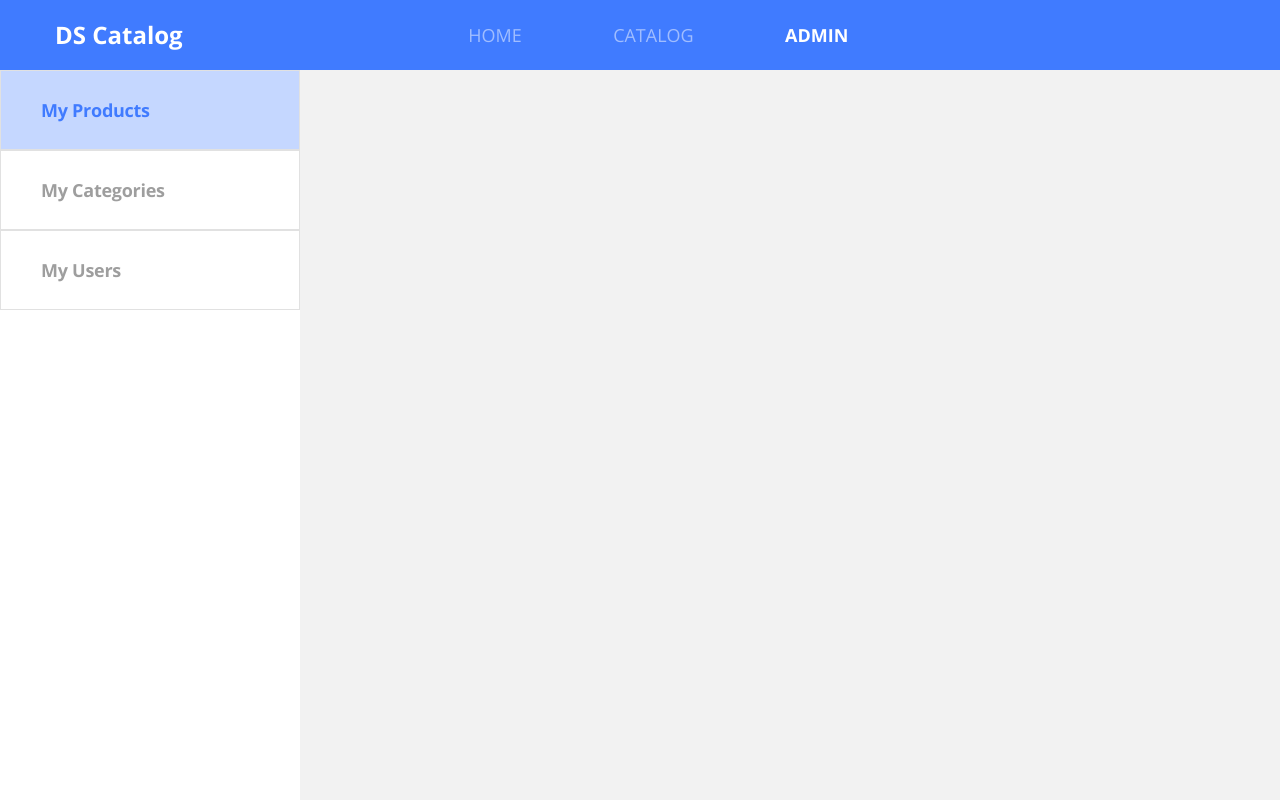
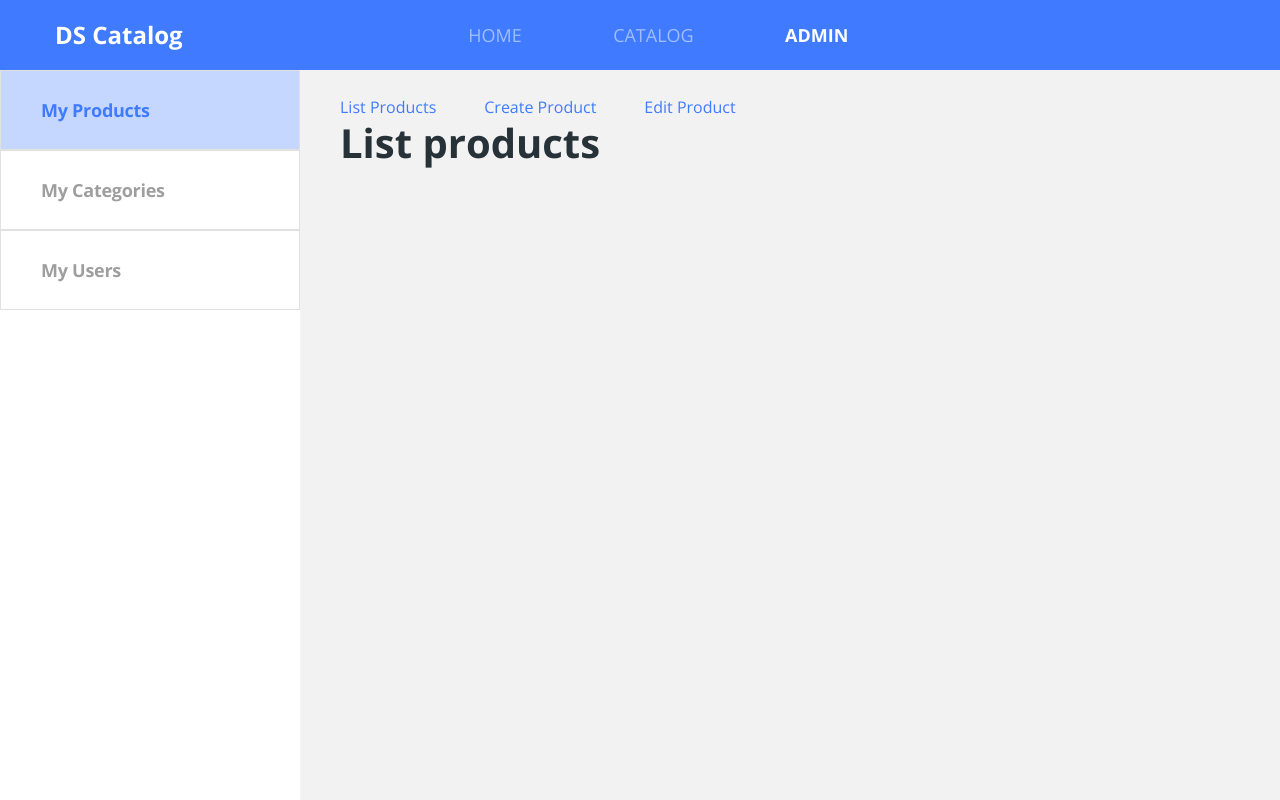
Before and after one commit to rqguzman/dscatalog-bootcamp-devsuperior, a React (Create React App) app in the folder front-web/: page /admin/products in a window 1280 px wide. Built offline with nearby package versions, Linux system fonts and the light colour scheme.

Commit message:
:sparkles:feat(Admin): Add Admins' basic routing structure

```diff
--- a/front-web/src/Routes.tsx
+++ b/front-web/src/Routes.tsx
@@ -1,5 +1,5 @@
 import React from 'react';
-import { BrowserRouter, Switch, Route } from 'react-router-dom';
+import { BrowserRouter, Switch, Route, Redirect } from 'react-router-dom';
 import Navbar from './core/components/Navbar';
 import Admin from './pages/admin';
 import Catalog from './pages/catalog';
@@ -20,6 +20,7 @@ const Routes = () => (
       <Route path="/products/:productId">
         <ProductDetails />
       </Route>
+      <Redirect from="/admin" to="/admin/products" exact/>
       <Route path="/admin">
         <Admin />
       </Route>
--- a/front-web/src/pages/admin/components/navbar/index.tsx
+++ b/front-web/src/pages/admin/components/navbar/index.tsx
@@ -1,4 +1,5 @@
 import React from 'react';
+import { NavLink } from 'react-router-dom';
 import './styles.scss';
 
 const Navbar = () => (
@@ -6,13 +7,19 @@ const Navbar = () => (
     <nav className="admin-nav-container">
         <ul>
             <li>
-                <a href="link" className="admin-nav-item active"> My Products</a>
+                <NavLink to="/admin/products" className="admin-nav-item">
+                     My Products
+                </NavLink>
             </li>
             <li>
-                <a href="link" className="admin-nav-item"> My Categories</a>
+                <NavLink to="/admin/categories" className="admin-nav-item">
+                    My Categories
+                </NavLink>
             </li>
             <li>
-                <a href="link" className="admin-nav-item"> My Users</a>
+                <NavLink to="/admin/users" className="admin-nav-item">
+                    My Users
+                </NavLink>
             </li>
         </ul>
     </nav>
--- /dev/null
+++ b/front-web/src/pages/admin/components/products/index.tsx
@@ -0,0 +1,31 @@
+import React from 'react';
+import { Link, Route, Switch } from 'react-router-dom';
+
+const Products = () => {
+    return (
+        <div>
+            <Link to="/admin/products" className="mr-5">
+                List Products
+            </Link>
+            <Link to="/admin/products/create" className="mr-5">
+                Create Product
+            </Link>
+            <Link to="/admin/products/10" className="mr-5">
+                Edit Product
+            </Link>
+            <Switch>
+                <Route path="/admin/products" exact>
+                    <h1>List products</h1>
+                </Route>
+                <Route path="/admin/products/create">
+                    <h1>Create new product</h1>
+                </Route>
+                <Route path="/admin/products/:productId">
+                    <h1>Edit product</h1>
+                </Route>
+            </Switch>
+        </div>
+    );
+};
+
+export default Products;
--- a/front-web/src/pages/admin/index.tsx
+++ b/front-web/src/pages/admin/index.tsx
@@ -1,10 +1,26 @@
 import React from 'react';
+import { Route, Switch } from 'react-router-dom';
 import Navbar from './components/navbar';
+import Products from './components/products';
+import './styles.scss';
 
 const Admin = () => (
 
-  <div>
-    <Navbar/>
+  <div className="admin-container">
+    <Navbar />
+    <div className="admin-content">
+      <Switch>
+        <Route path="/admin/products">
+          <Products/>
+        </Route>
+        <Route path="/admin/categories">
+          <h1>Categories</h1>
+        </Route>
+        <Route path="/admin/users">
+          <h1>Users</h1>
+        </Route>
+      </Switch>
+    </div>
   </div>
 );
 
--- /dev/null
+++ b/front-web/src/pages/admin/styles.scss
@@ -0,0 +1,8 @@
+.admin-container {
+    display: flex;
+}
+
+.admin-content {
+    flex: 1;
+    padding: 25px 40px 45px 40px;
+}
```
